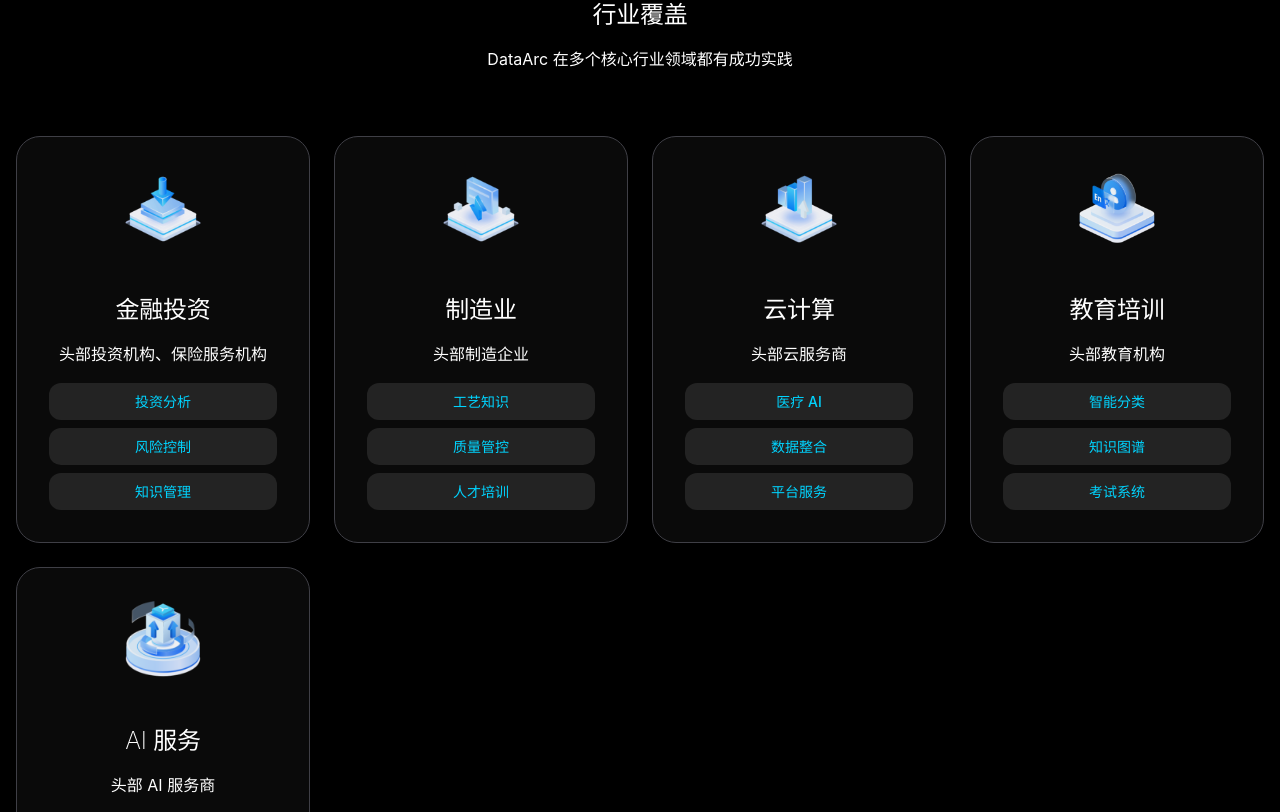
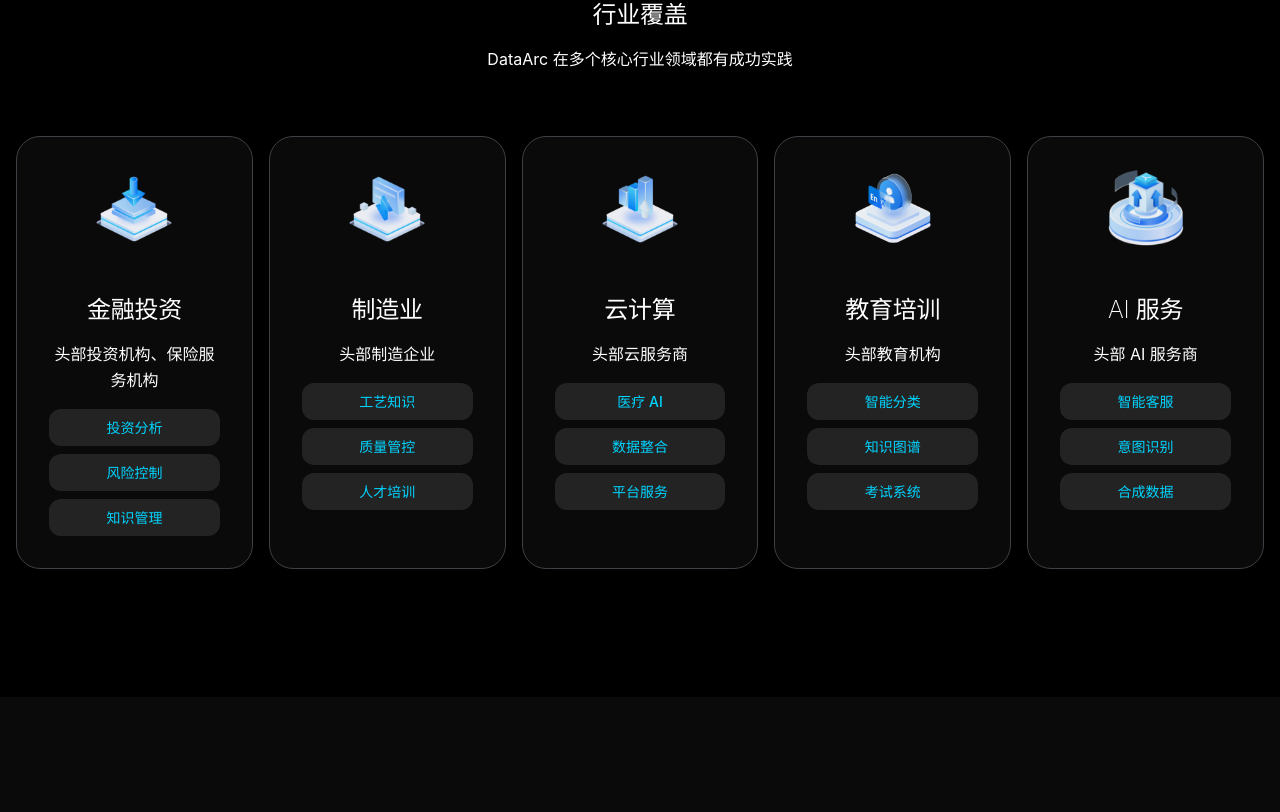
Before and after one commit to snailuu/dataarc-website, a Vue app: page /cases in a window 1280 px wide. Shown: the part 808-1620 px from the top of the page. Built offline with nearby package versions, Linux system fonts and the light colour scheme.

Commit message:
样式：案例里面的头部客户改成五个一行，同意书绝

```diff
--- a/src/views/Cases.vue
+++ b/src/views/Cases.vue
@@ -820,8 +820,8 @@ const labelsContent = computed(() => {
 
 .industry-grid {
   display: grid;
-  grid-template-columns: repeat(auto-fit, minmax(280px, 1fr));
-  gap: var(--space-6);
+  grid-template-columns: repeat(auto-fit, minmax(220px, 1fr));
+  gap: var(--space-4);
   margin-top: var(--space-12);
 }
 
@@ -1296,8 +1296,8 @@ const labelsContent = computed(() => {
 
 @media (max-width: 768px) {
   .industry-grid {
-    grid-template-columns: repeat(auto-fit, minmax(250px, 1fr));
-    gap: var(--space-4);
+    grid-template-columns: repeat(auto-fit, minmax(200px, 1fr));
+    gap: var(--space-3);
   }
 
   .case-header {
```
